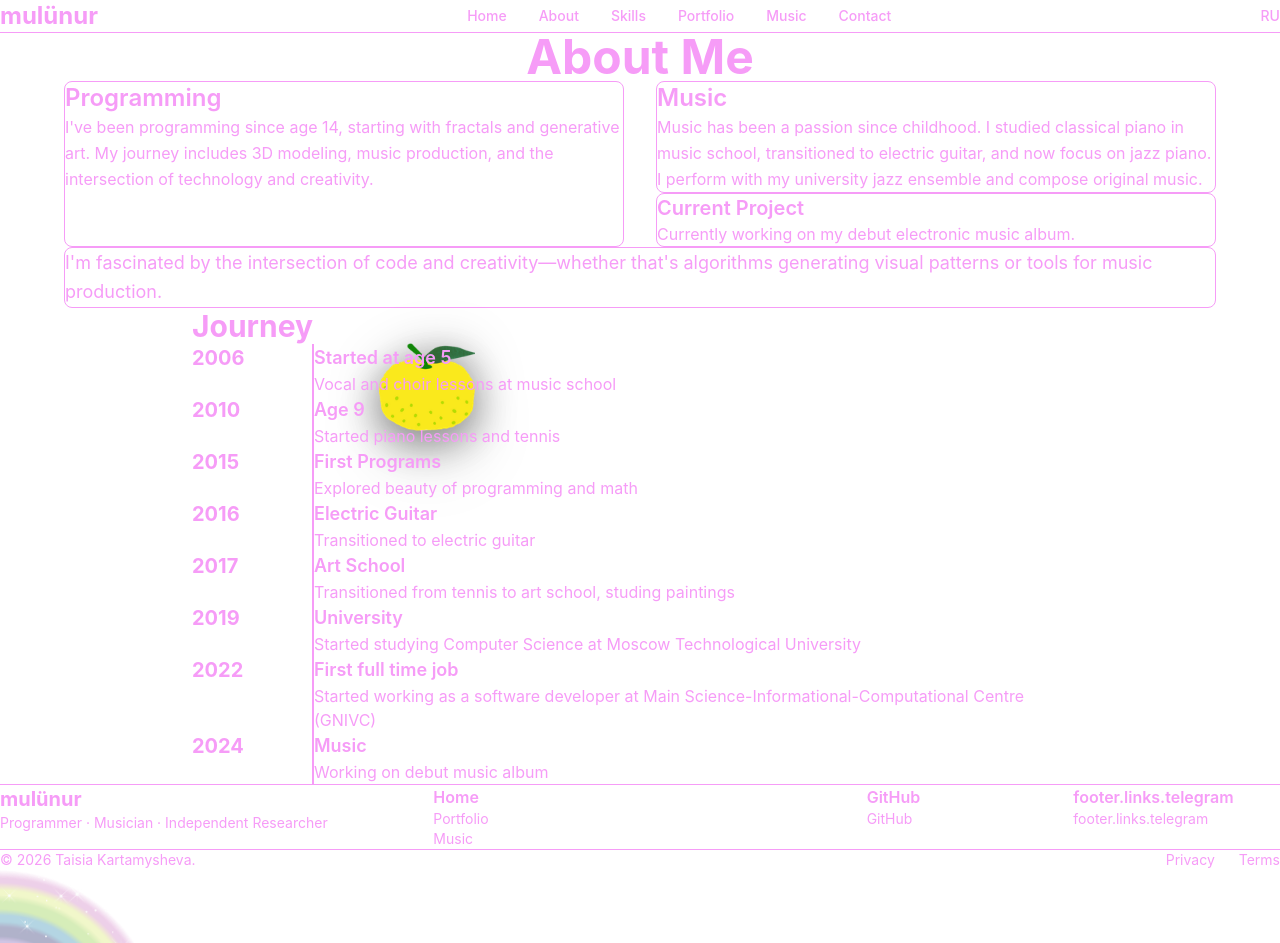
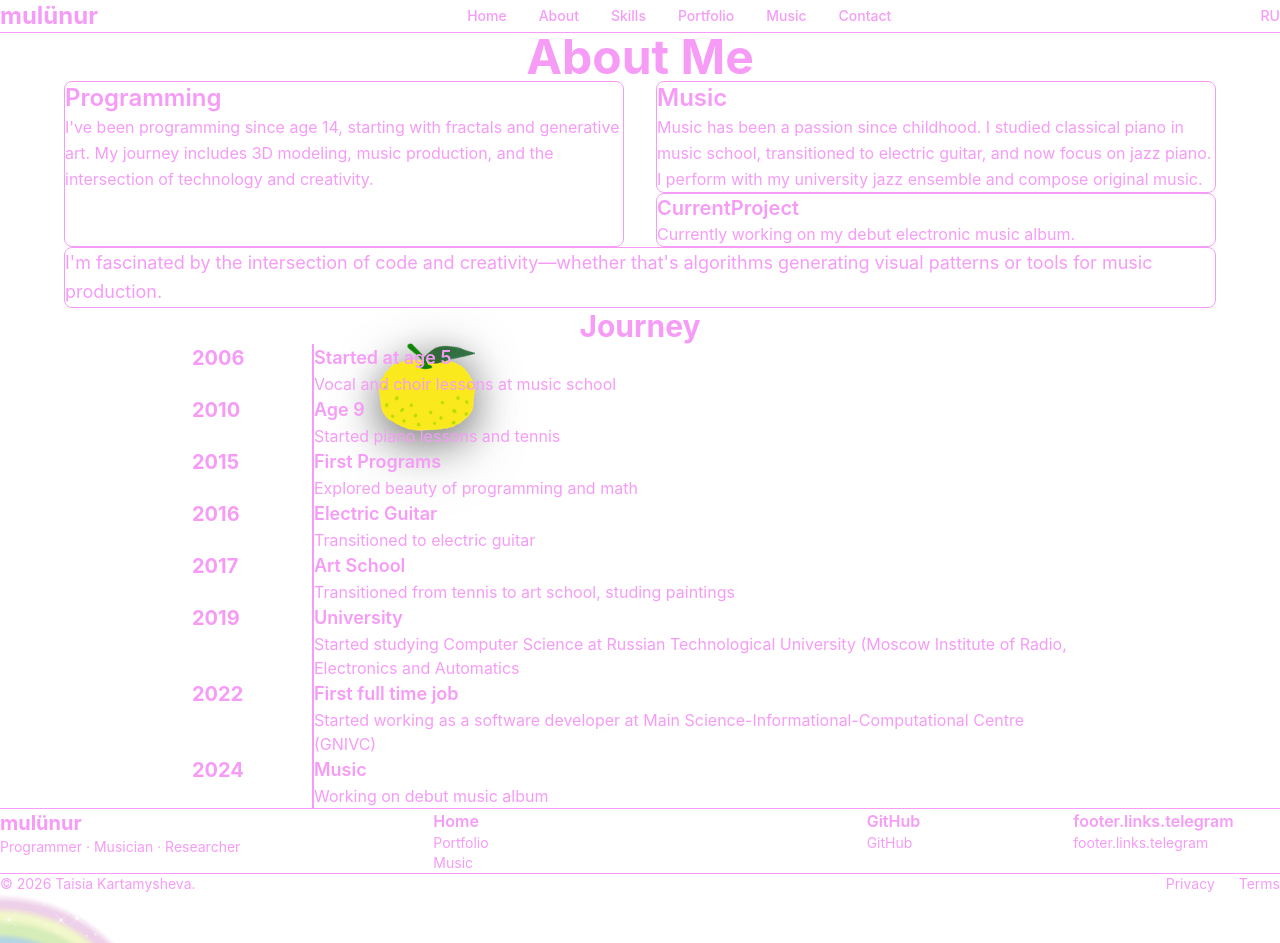
Before and after one commit to mulunur/mulunur.in, a React (Vite) app: page /about in a window 1280 px wide. Shown: the top 943 px of the page. Built offline with nearby package versions, Linux system fonts and the light colour scheme; the HTML template or start-up script is replaced by a standard one.

Commit message:
Дополнены переводы

```diff
--- a/src/components/AboutCard.tsx
+++ b/src/components/AboutCard.tsx
@@ -13,7 +13,7 @@ export default function AboutCard() {
         <div className="grid grid-cols-1 md:grid-cols-2 gap-8 mb-12">
           {/* Left Column - Programming */}
           <div className="p-8 bg-dark-800 rounded-lg border border-dark-700 hover:border-primary-500/50 transition-colors">
-            <h3 className="text-2xl font-semibold text-primary-400 mb-4">Programming</h3>
+            <h3 className="text-2xl font-semibold text-primary-400 mb-4">{t("about.titleProgramming")}</h3>
             <p className="text-dark-300 leading-relaxed">
               {t('about.bio')}
             </p>
@@ -22,14 +22,14 @@ export default function AboutCard() {
           {/* Right Column - Music */}
           <div className="space-y-6">
             <div className="p-8 bg-dark-800 rounded-lg border border-dark-700 hover:border-primary-500/50 transition-colors">
-              <h3 className="text-2xl font-semibold text-primary-400 mb-4">Music</h3>
+              <h3 className="text-2xl font-semibold text-primary-400 mb-4">{t("about.titleMusic")}</h3>
               <p className="text-dark-300 leading-relaxed">
                 {t('about.music')}
               </p>
             </div>
 
             <div className="p-8 bg-dark-800 rounded-lg border border-dark-700 hover:border-primary-500/50 transition-colors">
-              <h3 className="text-xl font-semibold text-primary-400 mb-3">Current Project</h3>
+              <h3 className="text-xl font-semibold text-primary-400 mb-3">{t("about.titleCurrentProject")}</h3>
               <p className="text-dark-300">
                 {t('about.album')}
               </p>
--- a/src/components/Footer.tsx
+++ b/src/components/Footer.tsx
@@ -13,7 +13,7 @@ export default function Footer() {
               mulünur
             </h3>
             <p className="mt-2 text-dark-400 text-sm">
-              Programmer · Musician · Independent Researcher
+              {t('footer.brandDescription')}
             </p>
           </div>
 
--- a/src/i18n/en.json
+++ b/src/i18n/en.json
@@ -11,17 +11,29 @@
     "moto": "Welcome to my portfolio!",
     "title": "Taisia Kartamysheva",
     "nickname": "mulünur",
-    "subtitle": "Programmer · Musician · Independent researcher",
+    "subtitle": "Programmer · Musician · Researcher",
     "cta": "Explore My Work"
   },
   "about": {
     "title": "About Me",
+    "titleProgramming": "Programming",
     "bio": "I've been programming since age 14, starting with fractals and generative art. My journey includes 3D modeling, music production, and the intersection of technology and creativity.",
+    "titleMusic": "Music",
     "music": "Music has been a passion since childhood. I studied classical piano in music school, transitioned to electric guitar, and now focus on jazz piano. I perform with my university jazz ensemble and compose original music.",
+    "titleCurrentProject": "CurrentProject",
     "album": "Currently working on my debut electronic music album.",
     "passion": "I'm fascinated by the intersection of code and creativity—whether that's algorithms generating visual patterns or tools for music production.",
     "journey": "Journey",
-    "timeline": ""
+    "timeline": [
+      { "year": "2006", "title": "Started at age 5", "desc": "Vocal and choir lessons at music school"},
+      { "year": "2010", "title": "Age 9", "desc": "Started piano lessons and tennis"},
+      { "year": "2015", "title": "First Programs", "desc": "Explored beauty of programming and math" },
+      { "year": "2016", "title": "Electric Guitar", "desc": "Transitioned to electric guitar" },
+      { "year": "2017", "title": "Art School", "desc": "Transitioned from tennis to art school, studing paintings" },
+      { "year": "2019", "title": "University", "desc": "Started studying Computer Science at Russian Technological University (Moscow Institute of Radio, Electronics and Automatics" },
+      { "year": "2022", "title": "First full time job", "desc": "Started working as a software developer at Main Science-Informational-Computational Centre (GNIVC)" },
+      { "year": "2024", "title": "Music", "desc": "Working on debut music album" }
+    ]
   },
   "skills": {
     "title": "Skills & Expertise",
@@ -36,7 +48,8 @@
     "music": {
       "title": "Music",
       "items": ["Jazz Piano", "Electric Guitar", "Music Production", "Composition", "Fortepiano"]
-    }
+    },
+    "technologicalStack": "Technological Stack"
   },
   "portfolio": {
     "title": "Portfolio",
@@ -89,6 +102,7 @@
     "message": "Feel free to reach out about collaborations, music projects, or just to chat about programming and music!"
   },
   "footer": {
+    "brandDescription": "Programmer · Musician · Researcher",
     "copyright": "© 2026 Taisia Kartamysheva.",
     "links": {
       "github": "GitHub"
--- a/src/i18n/ru.json
+++ b/src/i18n/ru.json
@@ -11,16 +11,29 @@
     "moto": "Добро пожаловать в мое портфолио",
     "title": "Таисия Картамышева",
     "nickname": "mulünur",
-    "subtitle": "Программист · Музыкант · Независимый исследователь",
+    "subtitle": "Программист · Музыкант · Исследователь",
     "cta": "Смотреть мои работы"
   },
   "about": {
     "title": "Обо мне",
+    "titleProgramming": "Программирование",
     "bio": "Программирую с 14 лет, начиная с фракталов и генеративного искусства. Занималась 3D-моделированием, созданием игр в Unity и на движке Blender, системным программированием и платформой .net, создавала приложение с ML для организации образов из одежды.",
+    "titleMusic": "Музыка",
     "music": "Музыка — моя страсть с детства. Училась на фортепиано и электрогитаре в музыкальной школе, сейчас я фокусируюсь на джазовом фортепиано и вокале. Выступаю с джаз-ансамблем и пишу оригинальную музыку.",
+    "titleCurrentProject": "Текущий проект",
     "album": "Работаю над своим дебютным альбомом арт-поп музыки.",
     "passion": "Меня увлекает и вдохновляет пересечение технологии и творчества — будь то алгоритмы, создающие визуальные паттерны, или проблема невычислимых задач Алана Тьюринга, шифрование как метод в творчестве.",
-    "journey": "Путь"
+    "journey": "Путь",
+    "timeline": [
+      { "year": "2006", "title": "Ранее обучение", "desc": "Уроки вокала и хор"},
+      { "year": "2010", "title": "9 лет", "desc": "Стала изучать фортепиано и заниматься большим теннисом"},
+      { "year": "2015", "title": "Начало программирования", "desc": "Открывала красоту математики и программирования, участие в олимпиадах с городским и региональным уровнем" },
+      { "year": "2016", "title": "Электрогитара", "desc": "Изучала электрогитару, джазовые пьесы" },
+      { "year": "2017", "title": "Художественная школа ЮФУ", "desc": "Ушла из тенниса в художественную школу, лауреат художественной олимпиады ЮФУ" },
+      { "year": "2019", "title": "Университет", "desc": "Поступила изучать компьютерные науки в Российский Технологический Университет (Московский Институт Радио, Электроники и Автоматики)" },
+      { "year": "2022", "title": "Первая командная работа", "desc": "Стала стажером и программистом В Главном Научно-Иновационном Вычислительном Центре (ГНИВЦ)" },
+      { "year": "2024", "title": "Музыка", "desc": "Работаю над дебютным музыкальным альбомом" }
+    ]
   },
   "skills": {
     "title": "Навыки и опыт",
@@ -35,7 +48,8 @@
     "music": {
       "title": "Музыка",
       "items": ["Фортепиано", "Электрогитара", "Экспериментальная музыка", "Песни", "Композиции", "Танцевальная музыка"]
-    }
+    },
+    "technologicalStack": "Технологический стек"
   },
   "portfolio": {
     "title": "Портфолио",
@@ -88,6 +102,7 @@
     "message": "Буду рада обсудить сотрудничество, музыкальные проекты или просто поговорить о программировании или музыке и творчестве!"
   },
   "footer": {
+    "brandDescription": "Программист · Музыкант · Исследователь",
     "copyright": "© 2026 Таисия Картамышева.",
     "links": {
       "github": "GitHub",
--- a/src/pages/About.tsx
+++ b/src/pages/About.tsx
@@ -1,8 +1,11 @@
 import { useTranslation } from 'react-i18next';
 import AboutCard from '../components/AboutCard';
+import type { ReactElement, JSXElementConstructor, ReactNode, ReactPortal, Key } from 'react';
 
 export default function About() {
 const { t } = useTranslation();
+
+const jorneyData = t('about.timeline', { returnObjects: true }) as any;
   return (
     <main className="pt-20">
       <AboutCard />
@@ -10,19 +13,10 @@ const { t } = useTranslation();
       {/* Timeline */}
       <section className="flex items-center justify-center  py-20 bg-dark-800">
         <div className="max-w-4xl mx-auto px-4 sm:px-6 lg:px-8">
-          <h2 className="text-3xl font-bold mb-12">{t("about.journey")}</h2>
+          <h2 className="text-3xl font-bold mb-12 text-center">{t("about.journey")}</h2>
 
           <div className="space-y-8">
-            {[
-              { year: '2006', title: 'Started at age 5', desc: 'Vocal and choir lessons at music school' },
-              { year: '2010', title: 'Age 9', desc: 'Started piano lessons and tennis' },
-              { year: '2015', title: 'First Programs', desc: 'Explored beauty of programming and math' },
-              { year: '2016', title: 'Electric Guitar', desc: 'Transitioned to electric guitar' },
-              { year: '2017', title: 'Art School', desc: 'Transitioned from tennis to art school, studing paintings' },
-              { year: '2019', title: 'University', desc: 'Started studying Computer Science at Moscow Technological University' },
-              { year: '2022', title: 'First full time job', desc: 'Started working as a software developer at Main Science-Informational-Computational Centre (GNIVC)' },
-              { year: '2024', title: 'Music', desc: 'Working on debut music album' },
-            ].map((milestone, i) => (
+            {jorneyData.map((milestone: { year: string | number | bigint | boolean | ReactElement<unknown, string | JSXElementConstructor<any>> | Iterable<ReactNode> | ReactPortal | Promise<string | number | bigint | boolean | ReactPortal | ReactElement<unknown, string | JSXElementConstructor<any>> | Iterable<ReactNode> | null | undefined> | Iterable<ReactNode> | null | undefined; title: string | number | bigint | boolean | ReactElement<unknown, string | JSXElementConstructor<any>> | Iterable<ReactNode> | ReactPortal | Promise<string | number | bigint | boolean | ReactPortal | ReactElement<unknown, string | JSXElementConstructor<any>> | Iterable<ReactNode> | null | undefined> | Iterable<ReactNode> | null | undefined; desc: string | number | bigint | boolean | ReactElement<unknown, string | JSXElementConstructor<any>> | Iterable<ReactNode> | ReactPortal | Promise<string | number | bigint | boolean | ReactPortal | ReactElement<unknown, string | JSXElementConstructor<any>> | Iterable<ReactNode> | null | undefined> | Iterable<ReactNode> | null | undefined; }, i: Key | null | undefined) => (
               <div key={i} className="flex gap-6">
                 <div className="flex-shrink-0 w-24">
                   <span className="text-xl font-bold text-primary-400">{milestone.year}</span>
--- a/src/pages/Skills.tsx
+++ b/src/pages/Skills.tsx
@@ -10,7 +10,7 @@ export default function Skills() {
       <section className="flex items-center justify-center py-20 bg-dark-900">
         <div className="max-w-4xl mx-auto px-4 sm:px-6 lg:px-8 text-center">
           <h2 className="text-3xl font-bold mb-12">
-            Technical Stack
+            {t('skills.technologicalStack')}
           </h2>
 
           <div className="grid grid-cols-2 md:grid-cols-3 gap-4 ">
```
Also changed, not shown: src/components/ContactSection.tsx (+11 -2 lines).
